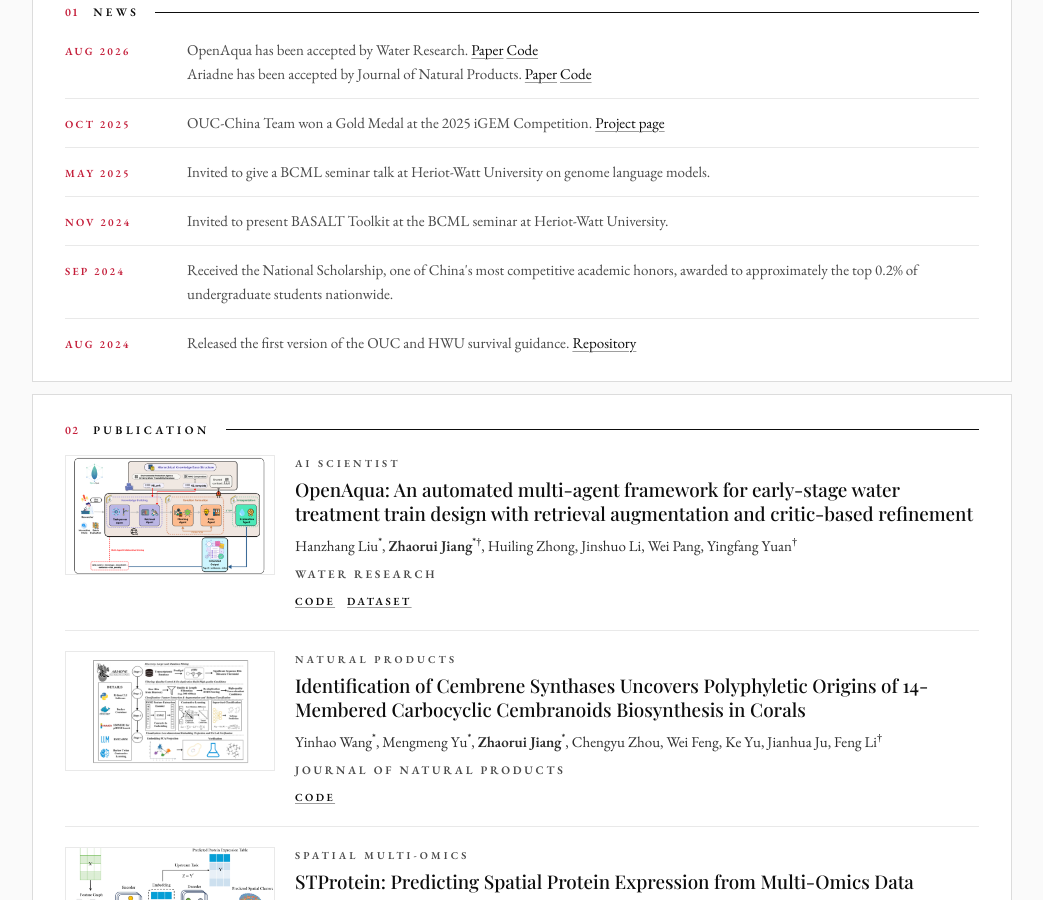
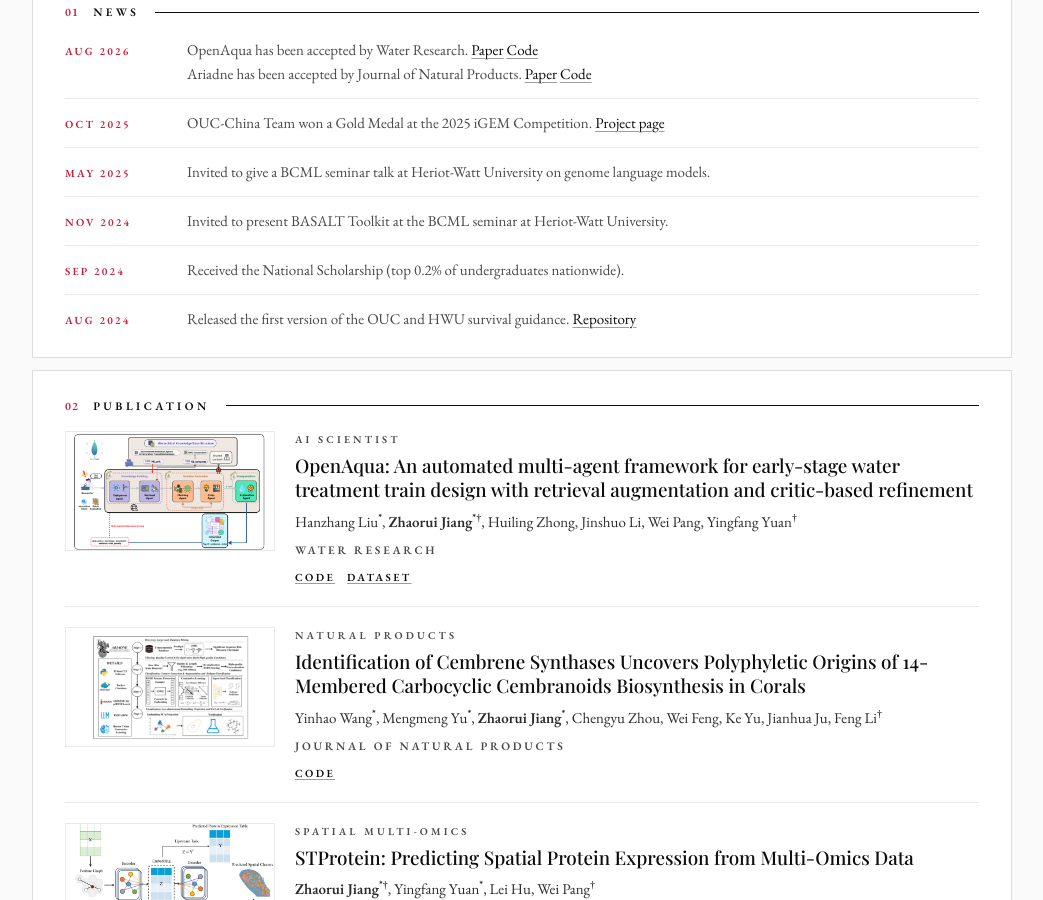
Before and after one commit to zhaorui-bi/zhaorui-bi.github.io, a Jekyll site: the page built from index.html, in a window 1280 px wide and 900 px high, scrolled down 789 px. Shown: the whole window, without its empty margins (118-1161 px from the left). Built offline with Jekyll 4.4.1, drawn with Linux system fonts in a browser that asks for light colours; some web fonts are replaced.

Commit message:
Shorten National Scholarship news to parenthetical data form

```diff
--- a/index.html
+++ b/index.html
@@ -185,9 +185,8 @@ title: Zhaorui (Elijah) Jiang
         <article class="timeline-item">
           <span class="timeline-date">Sep 2024</span>
           <p>
-            Received the National Scholarship, one of China's most competitive
-            academic honors, awarded to approximately the top 0.2% of
-            undergraduate students nationwide.
+            Received the National Scholarship (top 0.2% of undergraduates
+            nationwide).
           </p>
         </article>
         <article class="timeline-item">
```
